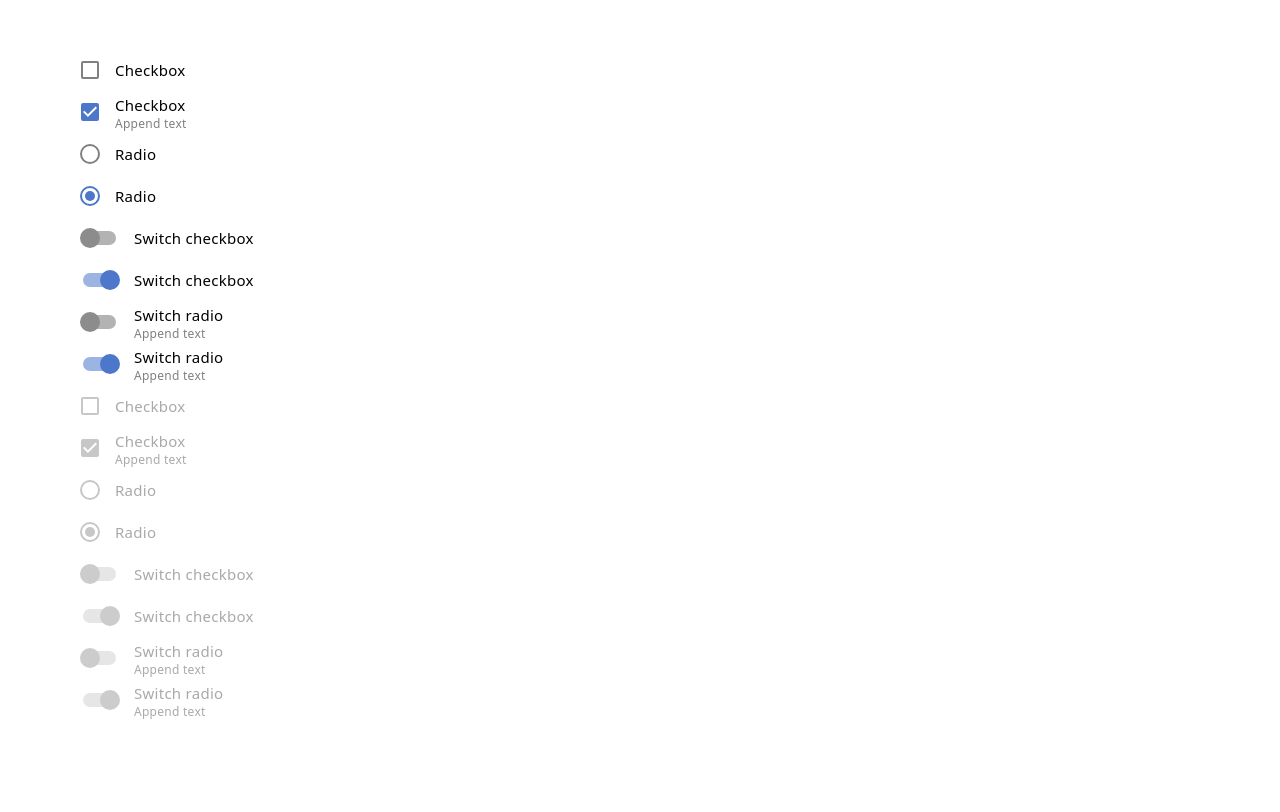
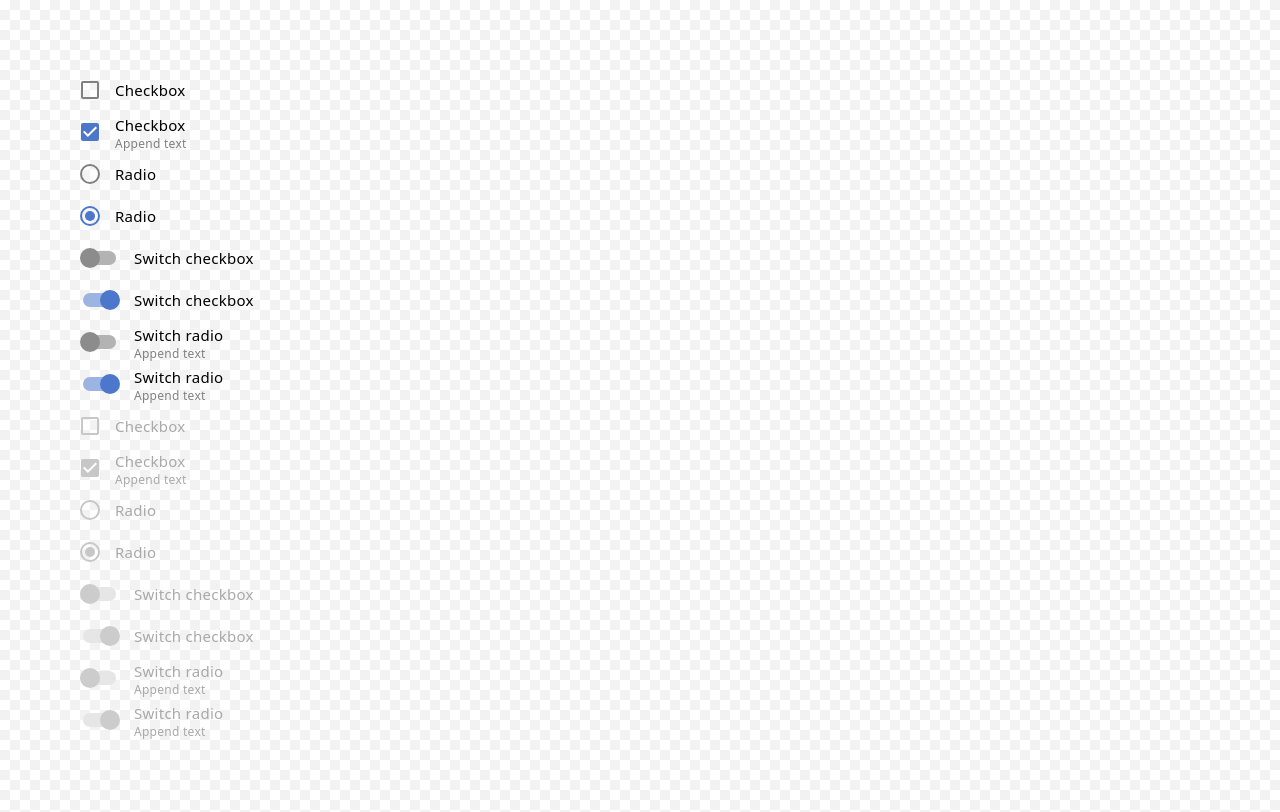
Before and after one commit to ux-ui-pro/zen-toggle, a website: page src/index.html in a window 1280 px wide. Drawn offline with nearby package versions, Linux system fonts and the light colour scheme; files that its build step writes are made by us from their sources; files whose address does not match are found by name.

Commit message:
issue: added markup example

```diff
--- a/src/index.html
+++ b/src/index.html
@@ -19,6 +19,12 @@
             font-size: 1.6rem;
             font-weight: 400;
             line-height: 1;
+	        --c-cells: hsl(0 0% 95%);
+	        padding: 20px;
+	        background-image: -o-linear-gradient(45deg,var(--c-cells) 25%,transparent 25%),-o-linear-gradient(135deg,var(--c-cells) 25%,transparent 25%),-o-linear-gradient(45deg,transparent 75%,var(--c-cells) 75%),-o-linear-gradient(135deg,transparent 75%,var(--c-cells) 75%);
+	        background-image: linear-gradient(45deg,var(--c-cells) 25%,transparent 25%),linear-gradient(-45deg,var(--c-cells) 25%,transparent 25%),linear-gradient(45deg,transparent 75%,var(--c-cells) 75%),linear-gradient(-45deg,transparent 75%,var(--c-cells) 75%);
+	        background-size: 2rem 2rem;
+	        background-position: 0 0,0 1rem,1rem -1rem,-1rem 0;
         }
 
         * {
```
Also changed, not shown: dist/index.html.
